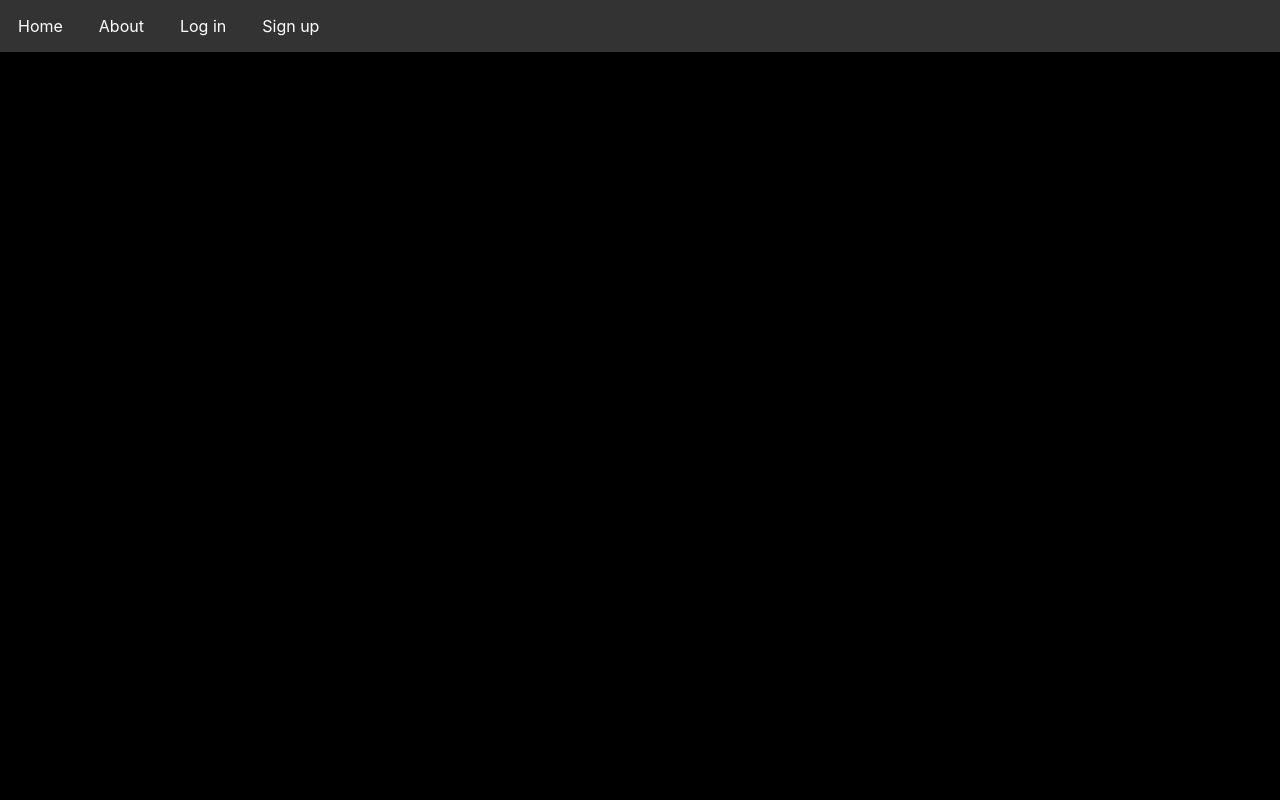
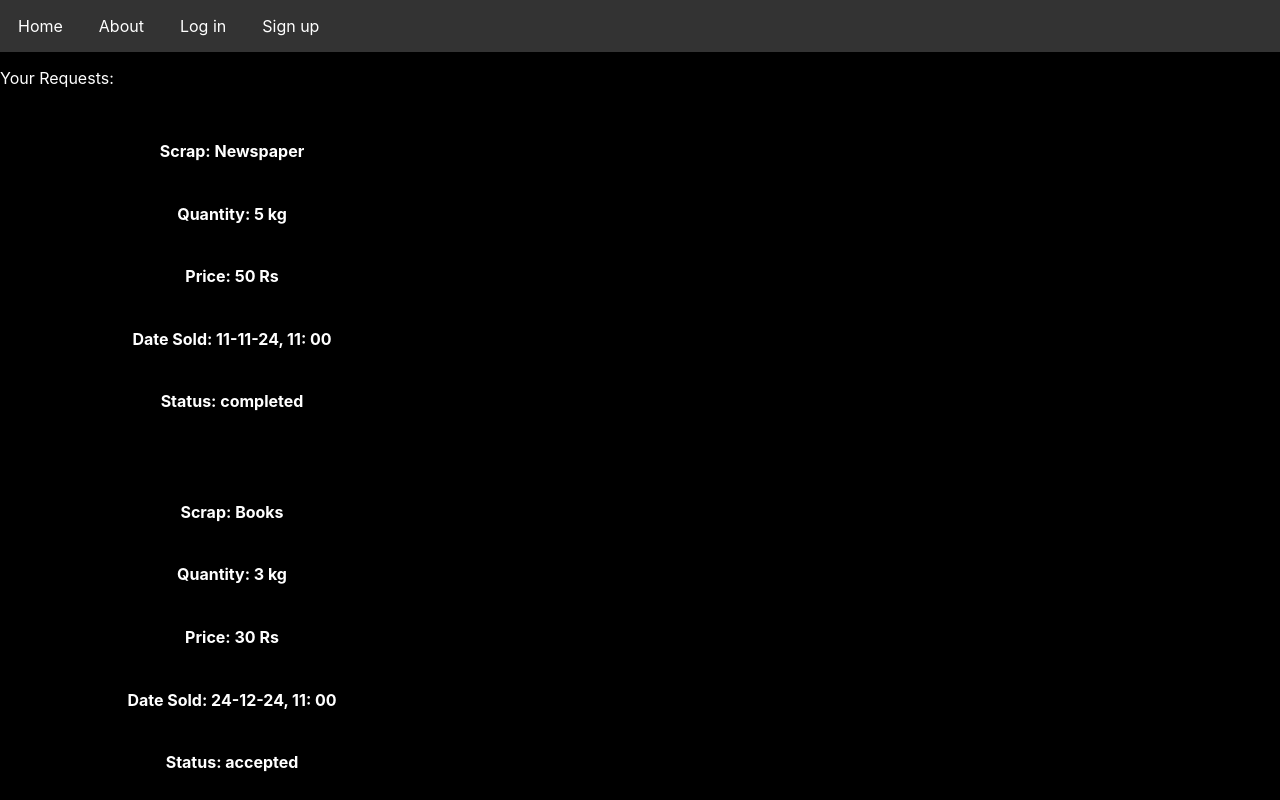
Before and after one commit to SohamShah20/DevDas_146, a React (Create React App) app in the folder client/: page /history in a window 1280 px wide. Shown: the top 800 px of the page. Built offline with nearby package versions, Linux system fonts and the light colour scheme.

Commit message:
Sample Scraps
-Added Scraps and Scrap elements
-Added Request Form

```diff
--- a/client/src/App.js
+++ b/client/src/App.js
@@ -1,5 +1,6 @@
 import logo from './logo.svg';
 import './App.css';
+import data from './data.js';
 import { useState } from "react";
 import { NavLink, Routes, Route, Link } from 'react-router-dom';
 import Navbar from './components/Navbar';
@@ -9,10 +10,15 @@ import Login from './pages/Login';
 import Signup from './pages/Signup';
 import Dashboard from './pages/Dashboard';
 import Logout from './pages/Logout';
+import RequestHistory from './pages/RequestHistory';
+import Request from './pages/Request.jsx';
+import NotFound from './pages/NotFound.jsx';
 
 function App() {
 
   const [loggedIn, setLoggedIn] = useState(false);
+
+  const [scraps, setScraps] = useState(data);
 
   return (
     <div>
@@ -24,6 +30,9 @@ function App() {
         <Route path = "/login" element = {<Login setLoggedIn = {setLoggedIn} />} />
         <Route path = "/signup" element = {<Signup setLoggedIn = {setLoggedIn} />} />
         <Route path = "/logout" element = {<Logout setLoggedIn = {setLoggedIn} />} />
+        <Route path = "/history" element = {<RequestHistory scraps = {scraps} />} />
+        <Route path = "/request" element = {<Request />} />
+        <Route path = "*" element = {<NotFound />} />
       </Routes>
     </div>
   );
--- /dev/null
+++ b/client/src/components/Scrap.css
@@ -0,0 +1,11 @@
+.box{
+    width: 400px;
+    height: fit-content;
+    margin: 1rem;
+    padding: 1rem;
+    display: flex;
+    flex-wrap: wrap;
+    flex-direction: column;;
+    border-radius: 5px;
+    align-items: center;
+}
--- /dev/null
+++ b/client/src/components/Scrap.jsx
@@ -0,0 +1,28 @@
+import React from 'react';
+import './Scrap.css';
+
+const Scrap = ({id, type, quantity, price, date, time, status}) => {
+  return (
+    <div>
+        <div className = "box">
+        <div>
+            <h4>Scrap: {type}</h4>
+        </div>
+        <div>
+            <h4>Quantity: {quantity} kg</h4>
+        </div>
+        <div>
+            <h4>Price: {price} Rs</h4>
+        </div>
+        <div>
+            <h4>Date Sold: {date}, {time}</h4>
+        </div>
+        <div>
+            <h4>Status: {status}</h4>
+        </div>
+    </div>
+    </div>
+  )
+}
+
+export default Scrap;
--- /dev/null
+++ b/client/src/components/Scraps.jsx
@@ -0,0 +1,15 @@
+import React from 'react';
+import Scrap from './Scrap';
+
+const Scraps = (props) => {
+  console.log(props);
+  return (
+    <div>
+        {
+          props.scraps.map((scrap) => {return <Scrap {...scrap} key = {scrap.id} />})
+        }
+    </div>
+  )
+}
+
+export default Scraps;
--- a/client/src/components/SignupForm.jsx
+++ b/client/src/components/SignupForm.jsx
@@ -30,15 +30,15 @@ const SignupForm = (props) => {
   return (
     <div>
         <form onSubmit = {submitHandler}>
-            <label>First Name</label>
+            <label><p>First Name</p></label>
             <input type = "text" name = "firstName" required value = {signupData.firstName} onChange = {changeHandler} />
-            <label>Last Name</label>
+            <label><p>Last Name</p></label>
             <input type = "text" name = "lastName" required value = {signupData.lastName} onChange = {changeHandler} />
-            <label>Email</label>
+            <label><p>Email</p></label>
             <input type = "email" name = "email" required value = {signupData.email} onChange = {changeHandler} />
-            <label>Password</label>
+            <label><p>Password</p></label>
             <input type = "password" name = "password" required value = {signupData.password} onChange = {changeHandler} />
-            <label>Confirm Password</label>
+            <label><p>Confirm Password</p></label>
             <input type = "password" name = "confirmPass" required value = {signupData.confirmPass} onChange = {changeHandler} />
             <button>Submit</button>
         </form>
--- /dev/null
+++ b/client/src/data.js
@@ -0,0 +1,31 @@
+const data = [
+    {
+        id: 1,
+        type: "Newspaper",
+        quantity: 5,
+        price: 50,
+        date: "11-11-24",
+        time: "11: 00",
+        status: "completed"
+    },
+    {
+        id: 2,
+        type: "Books",
+        quantity: 3,
+        price: 30,
+        date: "24-12-24",
+        time: "11: 00",
+        status: "accepted"
+    },
+    {
+        id: 3,
+        type: "E-Waste",
+        quantity: 1,
+        price: 10,
+        date: "14-01-25",
+        time: "11: 00",
+        status: "pending"
+    }
+]
+
+export default data;
--- a/client/src/pages/Dashboard.jsx
+++ b/client/src/pages/Dashboard.jsx
@@ -1,9 +1,15 @@
 import React from 'react';
+import { Link } from 'react-router-dom';
 
 const Dashboard = () => {
   return (
     <div>
         <p>Welcome, User!</p>
+
+        <Link to="/history"><p>View Your Requests</p></Link>
+
+        <Link to="/request"><p>Put Up a New Request</p></Link>
+
     </div>
   )
 }
--- /dev/null
+++ b/client/src/pages/NotFound.jsx
@@ -0,0 +1,11 @@
+import React from 'react';
+
+const NotFound = () => {
+  return (
+    <div>
+        <p>Error 404 Not Found :(</p>
+    </div>
+  )
+}
+
+export default NotFound;
--- /dev/null
+++ b/client/src/pages/Request.jsx
@@ -0,0 +1,28 @@
+import React from 'react';
+import { useNavigate } from 'react-router-dom';
+
+const Request = () => {
+const navigate = useNavigate();
+
+  function submitHandler(event){
+    event.preventDefault();
+    navigate('/');
+  }
+
+  return (
+    <div>
+        <form onSubmit = {submitHandler}>
+            <label><p>Scrap Type</p></label>
+            <input type = "text" />
+            <label><p>Scrap Quantity (kg)</p></label>
+            <input type = "number" />
+            <label><p>Date to Sell</p></label>
+            <input type = "date" />
+            <label><p>Time</p></label>
+            <input type = "time" />
+        </form>
+    </div>
+  )
+}
+
+export default Request;
--- /dev/null
+++ b/client/src/pages/RequestHistory.jsx
@@ -0,0 +1,13 @@
+import React from 'react';
+import Scraps from '../components/Scraps';
+
+const RequestHistory = (props) => {
+  return (
+    <div>
+        <p>Your Requests: </p>
+        <Scraps scraps = {props.scraps} />
+    </div>
+  )
+}
+
+export default RequestHistory;
```
